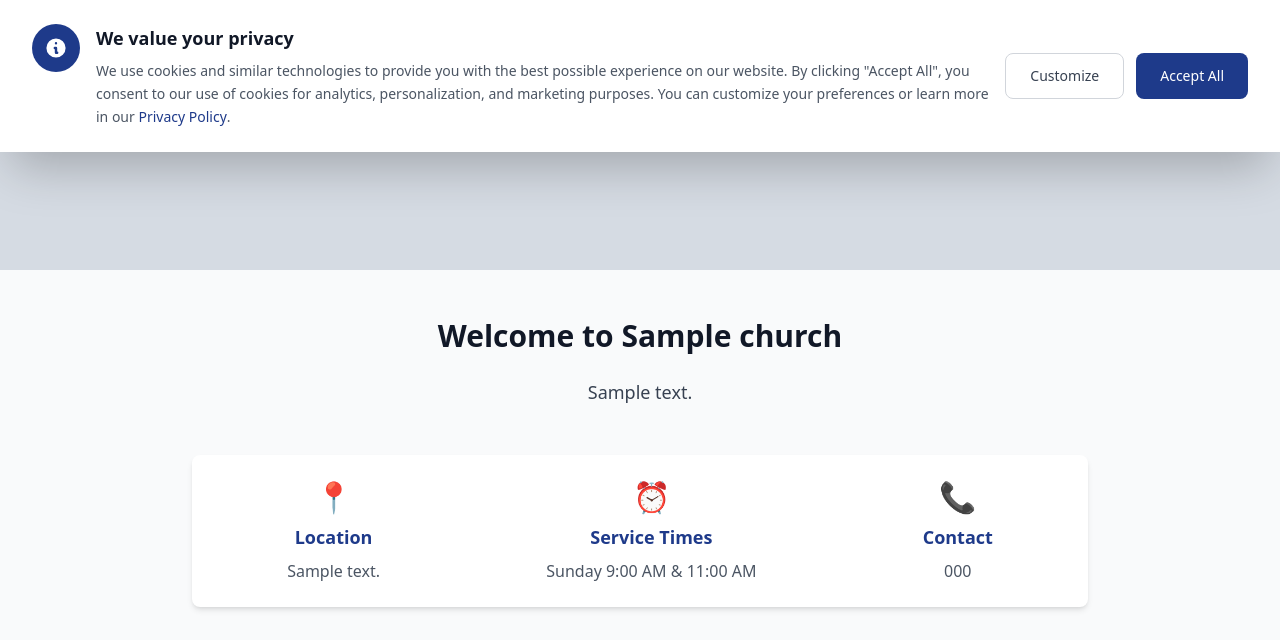
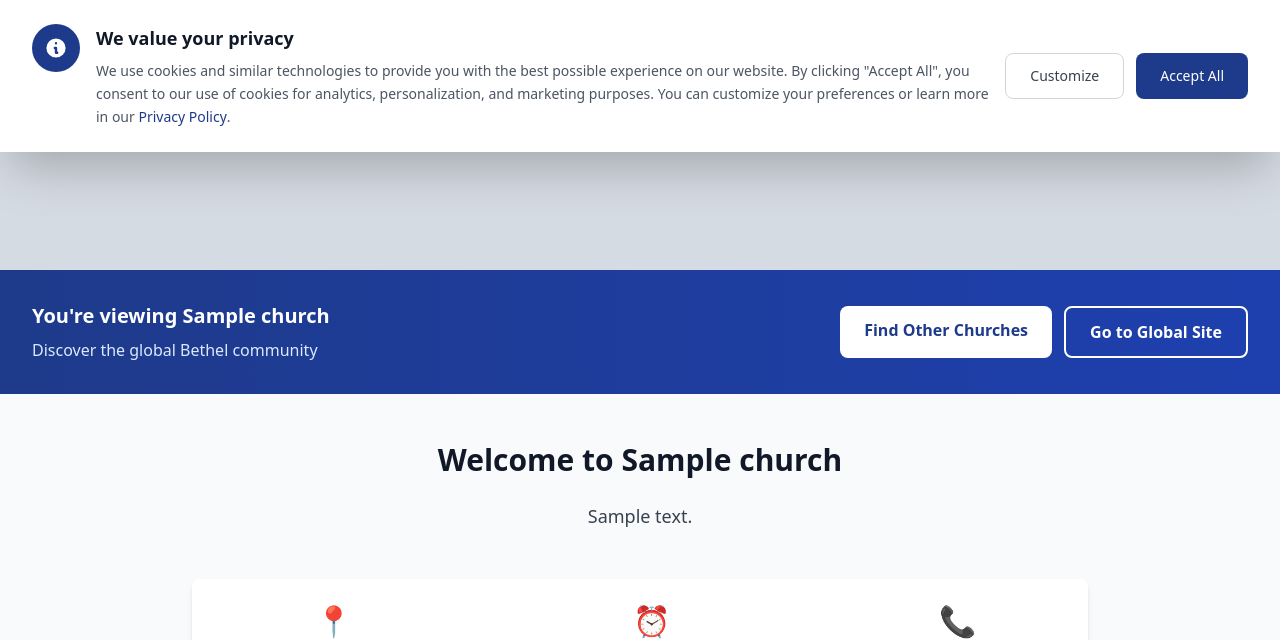
Before and after one commit to Boateng555/bethel2, a Django app: template templates/core/church_home.html in a window 1280 px wide. Shown: the part 648-1288 px from the top of the page. Run offline with Django 5.2, Linux system fonts and the light colour scheme; the template is opened without the code that fills it: most values are stand-ins (such as "Sample title", 1, 10 or a date in 2020); grey boxes marked "Sample" are stand-in pictures; some libraries are stand-ins or nearby versions.

Commit message:
Add prominent Go to Global Site buttons to church home page

```diff
--- a/templates/core/church_home.html
+++ b/templates/core/church_home.html
@@ -405,9 +405,34 @@
                 <a href="{% url 'church_about' church.id %}" class="bg-[#1e3a8a] hover:bg-white text-white px-8 py-3 rounded-lg font-semibold transition duration-300">Plan Your Visit</a>
                 <a href="{% url 'church_sermons' church.id %}" class="bg-transparent border-2 border-white text-white hover:bg-white hover:text-deep-blue px-8 py-3 rounded-lg font-semibold transition duration-300">Watch Online</a>
             </div>
+            <div class="mt-6">
+                <a href="{% url 'home' %}" class="bg-white text-[#1e3a8a] hover:bg-gray-100 px-6 py-2 rounded-lg font-semibold transition duration-300 text-sm">
+                    Go to Global Site
+                </a>
+            </div>
         </div>
     {% endif %}
 </section>
+
+<!-- Global Site Navigation Section -->
+<div class="bg-gradient-to-r from-[#1e3a8a] to-[#1e40af] text-white py-8">
+    <div class="max-w-7xl mx-auto px-4 sm:px-6 lg:px-8">
+        <div class="flex flex-col sm:flex-row items-center justify-between">
+            <div class="text-center sm:text-left mb-4 sm:mb-0">
+                <h3 class="text-xl font-bold mb-2">You're viewing {{ church.name }}</h3>
+                <p class="text-blue-100">Discover the global Bethel community</p>
+            </div>
+            <div class="flex flex-col sm:flex-row gap-3">
+                <a href="/churches/" class="bg-white text-[#1e3a8a] hover:bg-gray-100 px-6 py-3 rounded-lg font-semibold transition duration-200 text-center">
+                    Find Other Churches
+                </a>
+                <a href="{% url 'home' %}" class="bg-transparent border-2 border-white text-white hover:bg-white hover:text-[#1e3a8a] px-6 py-3 rounded-lg font-semibold transition duration-200 text-center">
+                    Go to Global Site
+                </a>
+            </div>
+        </div>
+    </div>
+</div>
 
 <!-- Church Info -->
 <div class="container mx-auto px-4 py-12 church-section">
```
